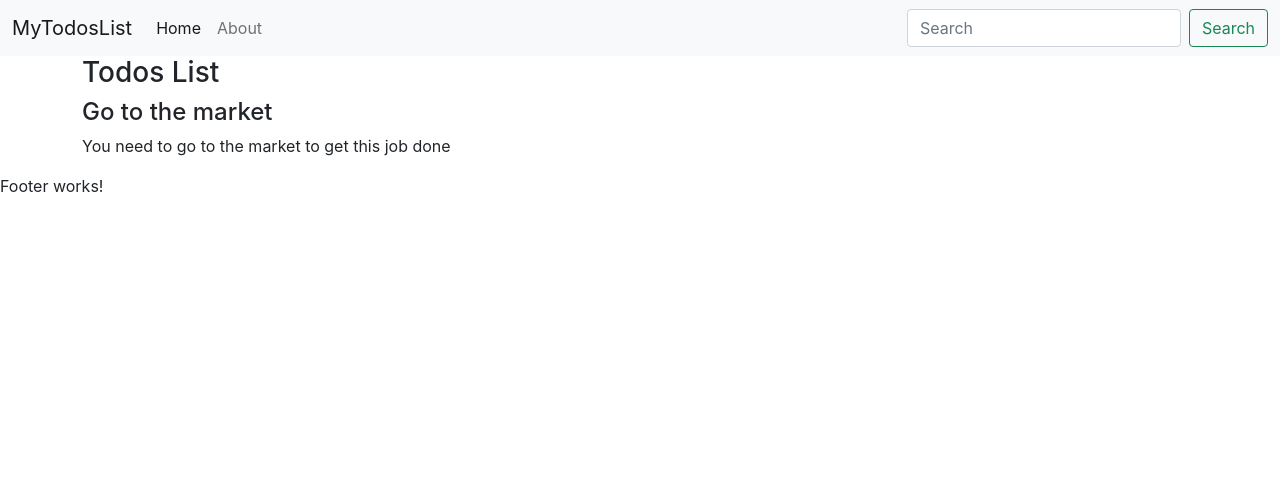
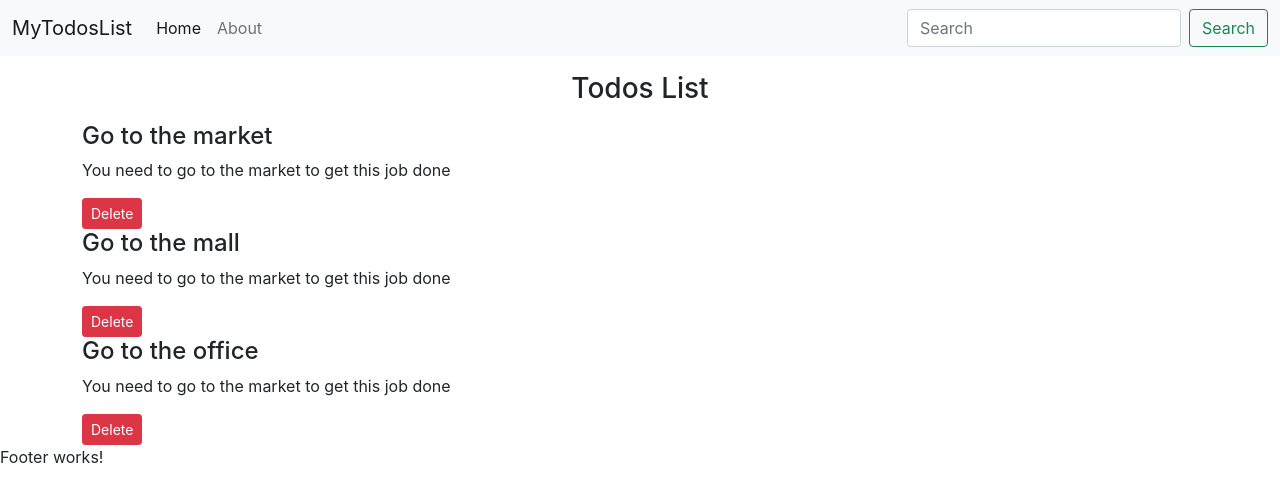
Before and after one commit to sonishalini/Reactproject, a React (Create React App) app: page / in a window 1280 px wide. Shown: the top 502 px of the page. Built offline with nearby package versions, Linux system fonts and the light colour scheme.

Commit message:
Completed Todos-List & Add Delete Button

```diff
--- a/src/App.js
+++ b/src/App.js
@@ -2,8 +2,14 @@
 import Header from "./MyComponents/Header";
 import { Todos } from "./MyComponents/Todos";
 import { Footer } from "./MyComponents/Footer";
+import React, { userState } from "react";
 
 function App() {
+  const onDelete = (todo) => {
+    console.log("I am ondelete of todo", todo);
+    let index = todos.indexOf(todo);
+    todos.splice(index, 1);
+  };
   //todos ko ek object through bana lege
   let todos = [
     {
@@ -18,7 +24,7 @@
     },
     {
       sno: 3,
-      title: "Go to the offic",
+      title: "Go to the office",
       desc: "You need to go to the market to get this job done",
     },
   ];
@@ -26,7 +32,7 @@
     <>
       {/* <Header title="MyTodosList" searchBar={false} /> */}
       <Header title="MyTodosList" />
-      <Todos todos={todos} />
+      <Todos todos={todos} onDelete={onDelete} />
       <Footer />
     </>
   );
--- a/src/MyComponents/TodoItem.js
+++ b/src/MyComponents/TodoItem.js
@@ -1,11 +1,13 @@
 import React from "react";
 
-export const TodoItem = ({todo}) => {
+export const TodoItem = ({todo,onDelete}) => {
   return (
     <div>
       <h4>{todo.title}</h4>
       <p>{todo.desc}</p>
-
+        <button className="btn btn-sm btn-danger"
+        onClick={()=>{onDelete(todo)}}
+        >Delete</button>
     </div>
   )
 };
--- a/src/MyComponents/Todos.js
+++ b/src/MyComponents/Todos.js
@@ -4,9 +4,14 @@
 export const Todos = (props) => {
   return (
     <div className="container">
-      <h3>Todos List</h3>
+      <h3 className="text-center my-3">Todos List </h3>
       {/* {props.todos} */}
-      <TodoItem todo={props.todos[0]} />
+      {/* todoItem banaya hai ham ise for loop ki help se manage kare */}
+      {props.todos.map((todo) => {
+        return (
+          <TodoItem todo={todo} key={todo.sno} onDelete={props.onDelete} />
+        );
+      })}
     </div>
   );
 };
```
